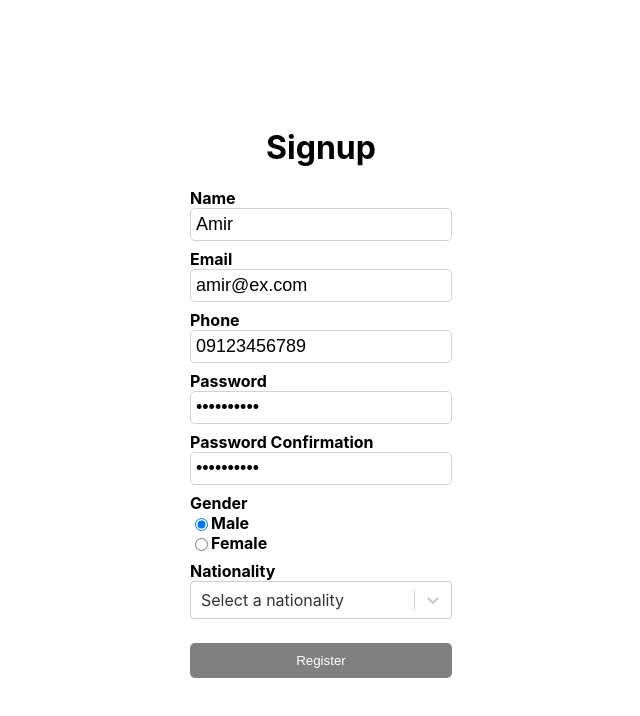
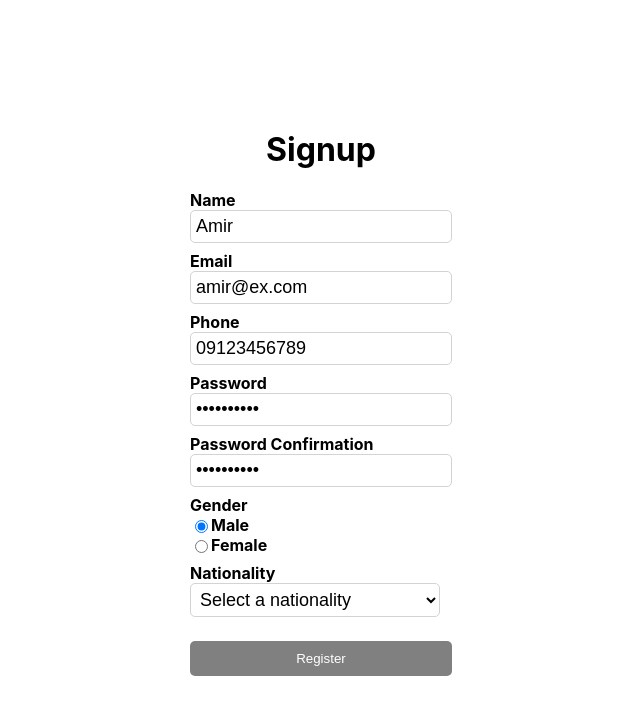
Before and after one commit to amir-rismani/formik-library, a React (Create React App) app: page / in a window 1280 px wide. Shown: the top 716 px of the page, without its empty margins (319-959 px from the left). Built offline with nearby package versions, Linux system fonts and the light colour scheme; data requests are answered from the project's data file.

Commit message:
reusable select component by select element

```diff
--- a/src/App.js
+++ b/src/App.js
@@ -16,7 +16,9 @@ const initialValues = {
   password: "",
   passwordConfirmation: "",
   gender: "",
-  nationality: { label: 'Select a nationality', value: '' }
+  // used react-select
+  // nationality: { label: 'Select a nationality', value: '' }
+  nationality: ""
 }
 
 // 2. Handle submittion
@@ -43,7 +45,9 @@ const validationSchema = Yup.object({
   ),
   passwordConfirmation: Yup.string().oneOf([Yup.ref('password'), null], 'Passwords must match'),
   gender: Yup.string().required(),
-  nationality: Yup.object().required(),
+  // used react-select
+  // nationality: Yup.object().required(),
+  nationality: Yup.string().required(),
 });
 
 const genders = [
--- a/src/components/common/Select/Select.jsx
+++ b/src/components/common/Select/Select.jsx
@@ -5,13 +5,17 @@ const Select = ({ label, name, options, formik }) => {
     return (
         <div className={styles.formControl}>
             <label>{label}</label>
-            <ReactSelect
+            {/* used React-select */}
+            {/* <ReactSelect
                 name={name}
                 options={options}
                 value={formik.values[name]}
                 onChange={(selectedOption) => formik.setFieldValue(name, selectedOption)}
                 onBlur={() => formik.setFieldTouched(name)}
-            />
+            /> */}
+            <select name={name} {...formik.getFieldProps(name)}>
+                {options.map(option => <option key={option.value} value={option.value}>{option.label}</option>)}
+            </select>
             {formik.errors[name] && formik.touched[name] && <small className='error'>{formik.errors[name]}</small>}
         </div>
     );
--- a/src/components/common/Select/Select.module.css
+++ b/src/components/common/Select/Select.module.css
@@ -7,3 +7,17 @@ label {
     font-weight: bold;
     display: block;
 }
+
+select {
+    width: 250px;
+    border: 1px solid lightgray;
+    border-radius: 5px;
+    font-size: large;
+    padding: 5px;
+    outline: none;
+    background: none;
+}
+
+select:focus {
+    border-color: cadetblue;
+}
```
